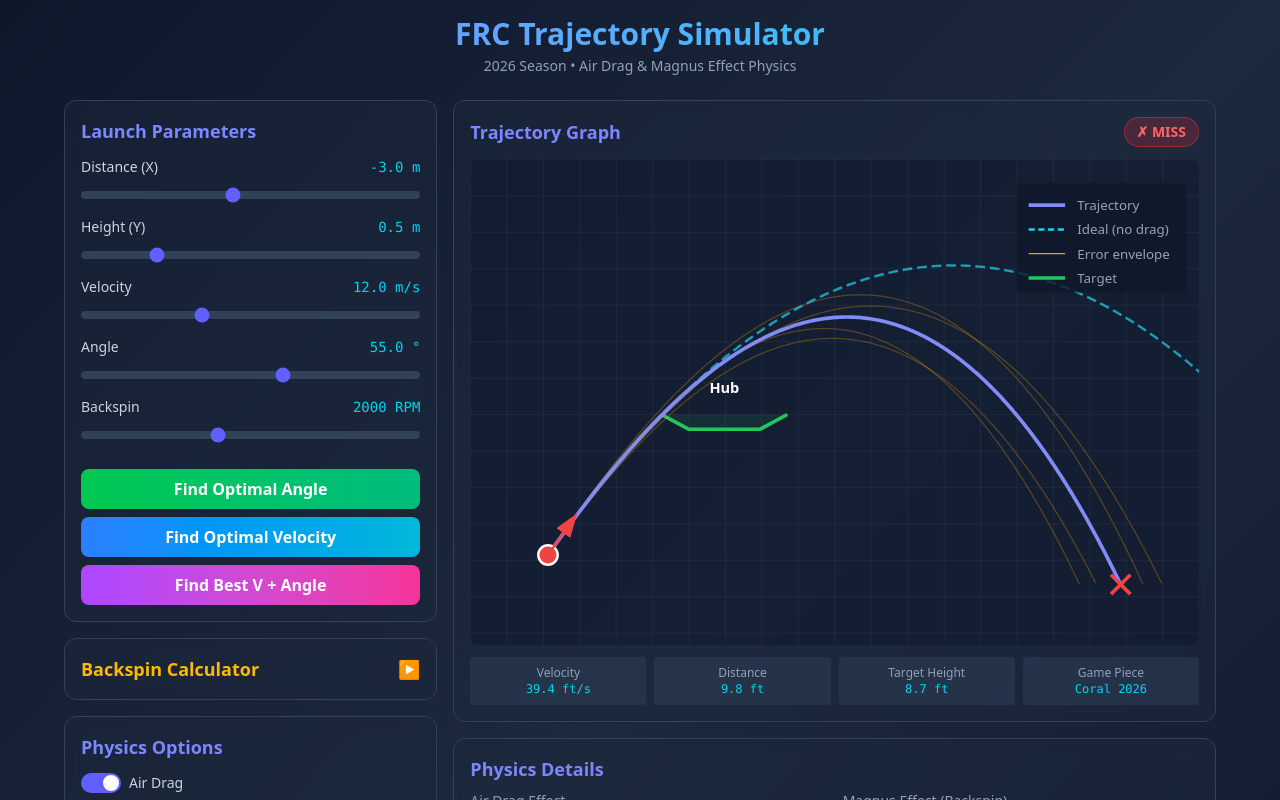
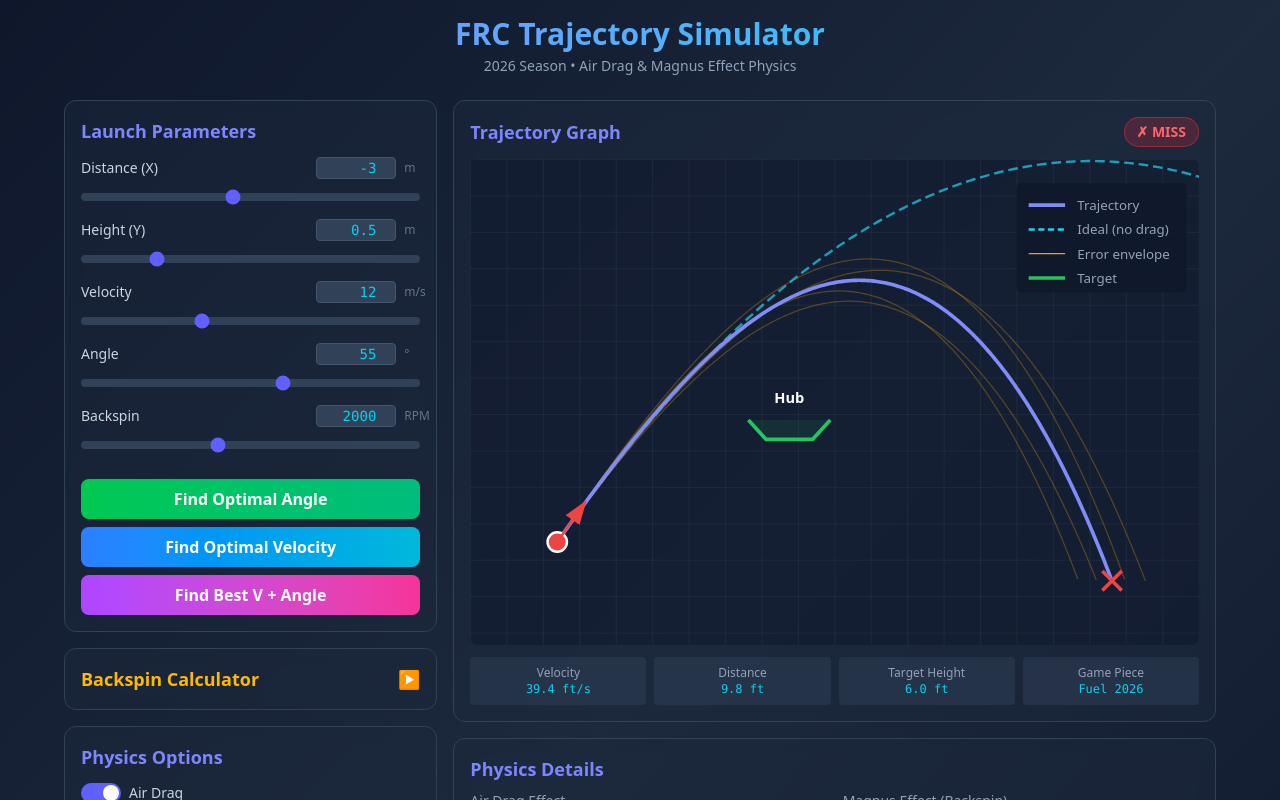
Before and after one commit to Aieda1l/FRC-REBUILT-Projectile-Simulator, a React (Vite) app: page / in a window 1280 px wide. Shown: the top 800 px of the page. Built offline with nearby package versions, Linux system fonts and the light colour scheme.

Commit message:
Updated hub measurements

```diff
--- a/src/TrajectorySimulator.jsx
+++ b/src/TrajectorySimulator.jsx
@@ -247,9 +247,18 @@ const findOptimalBoth = (params, minV = 5, maxV = 25) => {
 // Slider component
 const Slider = ({ label, value, onChange, min, max, step, unit }) => (
   <div className="mb-3">
-    <div className="flex justify-between text-sm mb-1">
+    <div className="flex justify-between items-center text-sm mb-1">
       <span className="text-slate-300">{label}</span>
-      <span className="text-cyan-400 font-mono">{value.toFixed(step < 1 ? 1 : 0)} {unit}</span>
+      <div className="flex items-center gap-2">
+        <input
+          type="number"
+          value={value}
+          onChange={(e) => onChange(parseFloat(e.target.value) || 0)}
+          className="w-20 bg-slate-700 text-cyan-400 font-mono text-right rounded px-1 border border-slate-600 focus:outline-none focus:border-indigo-500"
+          step={step}
+        />
+        <span className="text-slate-500 text-xs w-4">{unit}</span>
+      </div>
     </div>
     <input
       type="range"
@@ -309,15 +318,15 @@ export default function TrajectorySimulator() {
   const [velError, setVelError] = useState(0.5);
   const [angleError, setAngleError] = useState(1.0);
 
-  // Target (FRC 2026 Hub estimated)
+  // Target
   const targetX = 0;
-  const targetY = 2.64;
-  const targetRadius = 0.61;
-  const funnelRadius = 1.07;
+  const targetY = 1.828;      // 72 inches (Front edge of opening)
+  const targetRadius = 0.302; // 11.9 inch radius (from Desmos 23.8" hole)
+  const funnelRadius = 0.529; // 20.85 inch radius (from Manual 41.7" funnel)
 
-  // Game piece (Coral 2026)
-  const mass = 0.235;
-  const radius = 0.1016;
+  // Game piece (Fuel 2026)
+  const mass = 0.227;
+  const radius = 0.15;
   const dragCoeff = 0.47;
   const liftCoeff = 0.25;
   const airDensity = 1.225;
@@ -737,7 +746,7 @@ export default function TrajectorySimulator() {
                 </div>
                 <div className="bg-slate-700/50 rounded p-2">
                   <div className="text-slate-400">Game Piece</div>
-                  <div className="text-cyan-400 font-mono">Coral 2026</div>
+                  <div className="text-cyan-400 font-mono">Fuel 2026</div>
                 </div>
               </div>
             </div>
```
Also changed, not shown: 1 other file (tests, documents, lock files or other folders).
